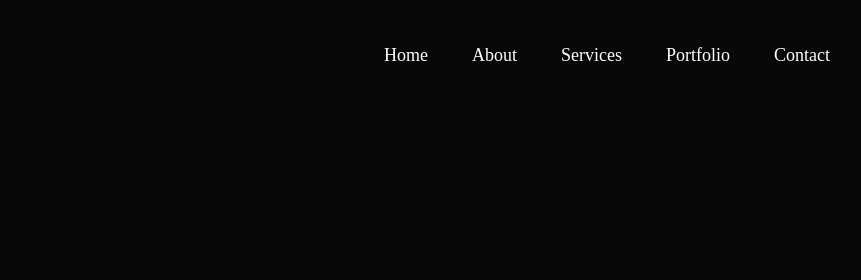
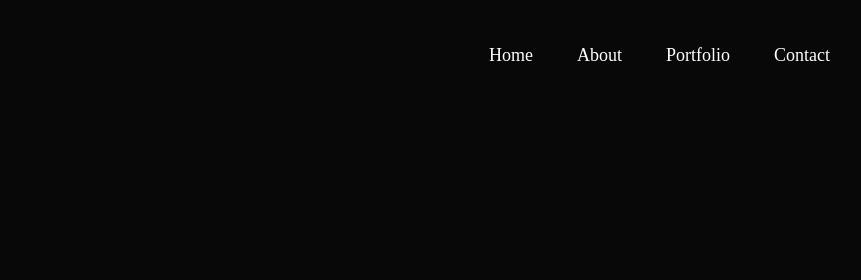
Before and after one commit to tallha-khan/Portfolio, a plain HTML site: page Portfolio/index.html in a window 1280 px wide. Shown: the top 280 px of the page, 302-1163 px from the left. Drawn offline with Linux system fonts and the light colour scheme.

Commit message:
Update index.html

```diff
--- a/Portfolio/index.html
+++ b/Portfolio/index.html
@@ -16,7 +16,6 @@
                 <ul id="sidemenu">
                     <li><a href="#header">Home</a></li>
                     <li><a href="#about">About</a></li>
-                    <li><a href="#services">Services</a></li>
                     <li><a href="#portfolio">Portfolio</a></li>
                     <li><a href="#contact">Contact</a></li>
                     <i class="fa-solid fa-xmark" onclick="closemenu()"></i>
```
